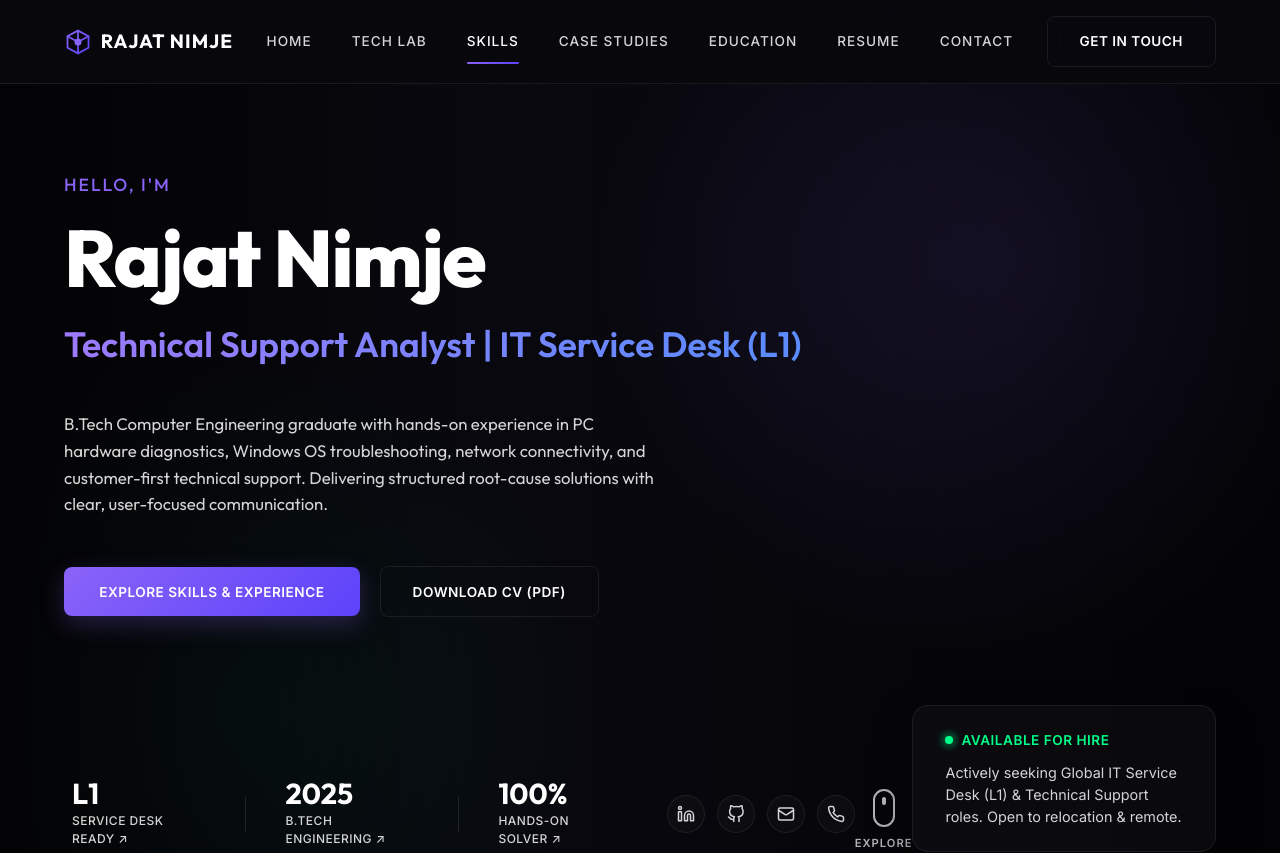
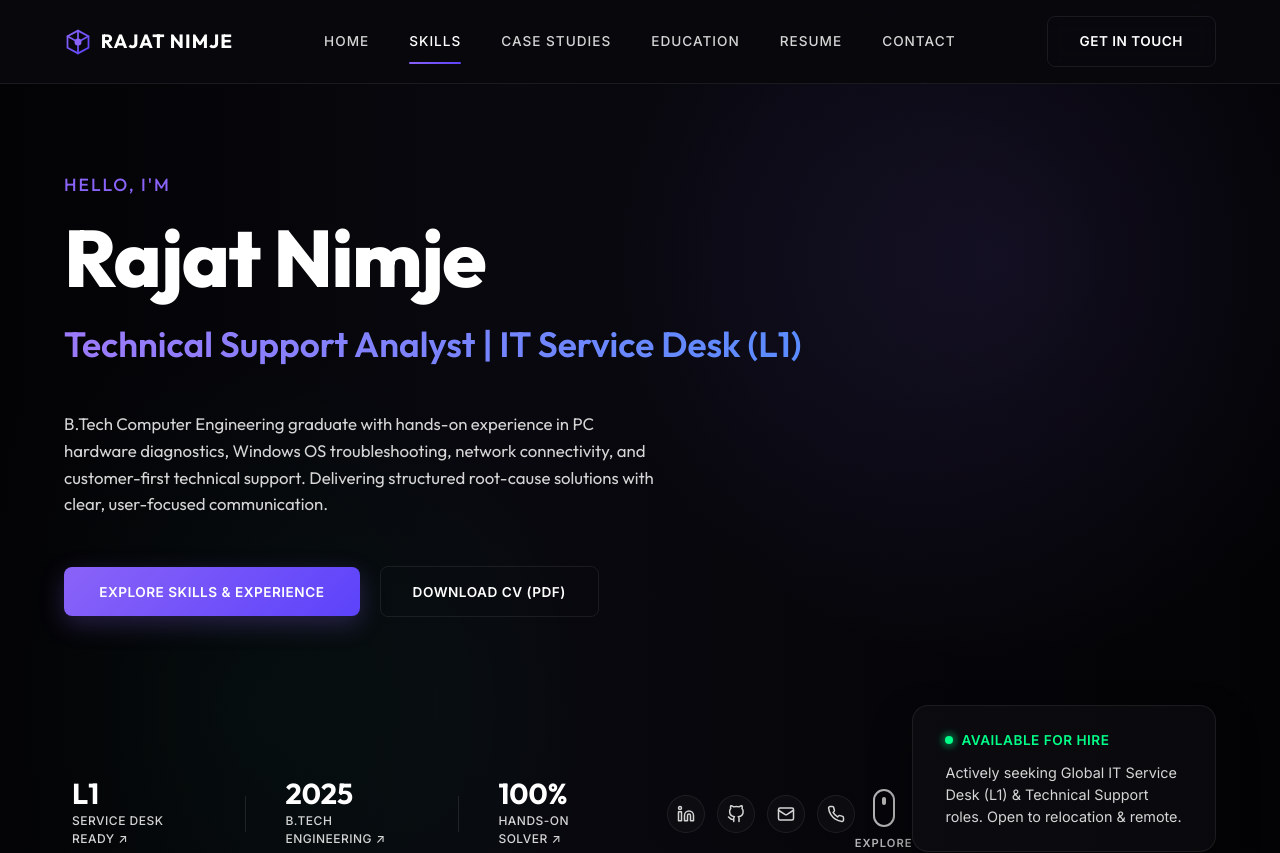
Before and after one commit to rajat2003fg/service-desk-portfolio, a React (Vite) app: page / in a window 1280 px wide. Shown: the top 853 px of the page. Built offline with nearby package versions, Linux system fonts and the light colour scheme.

Commit message:
Align navigation with portfolio sections

```diff
--- a/src/components/Navbar.tsx
+++ b/src/components/Navbar.tsx
@@ -21,7 +21,6 @@ export const Navbar: React.FC<NavbarProps> = ({
 
   const navItems = [
     { label: 'HOME', id: 'home', target: 'heroSection' },
-    { label: 'TECH LAB', id: 'tech', target: 'techThemeSection' },
     { label: 'SKILLS', id: 'skills', target: 'skills' },
     { label: 'CASE STUDIES', id: 'projects', target: 'projects' },
     { label: 'EDUCATION', id: 'education', target: 'education' },
```
